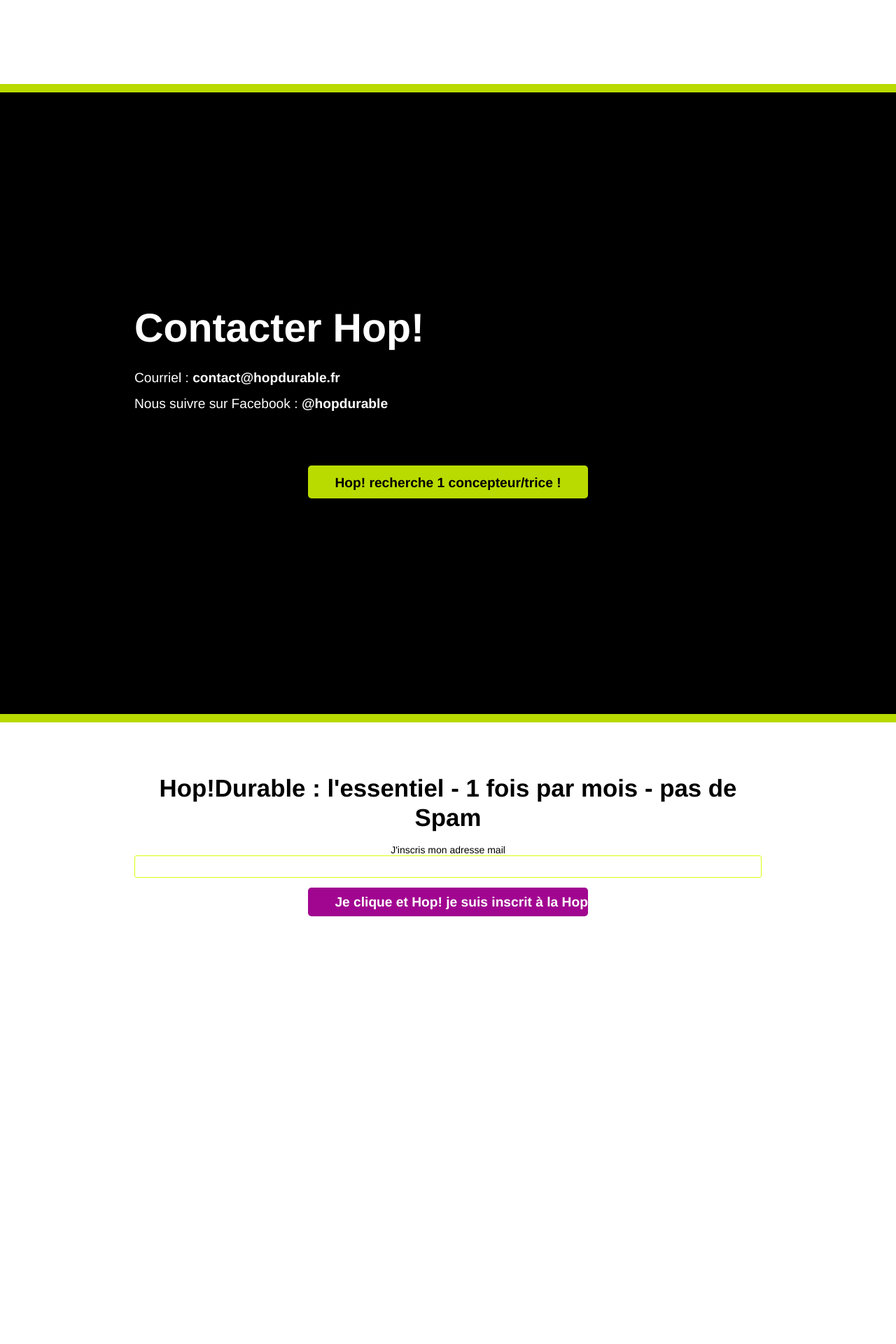
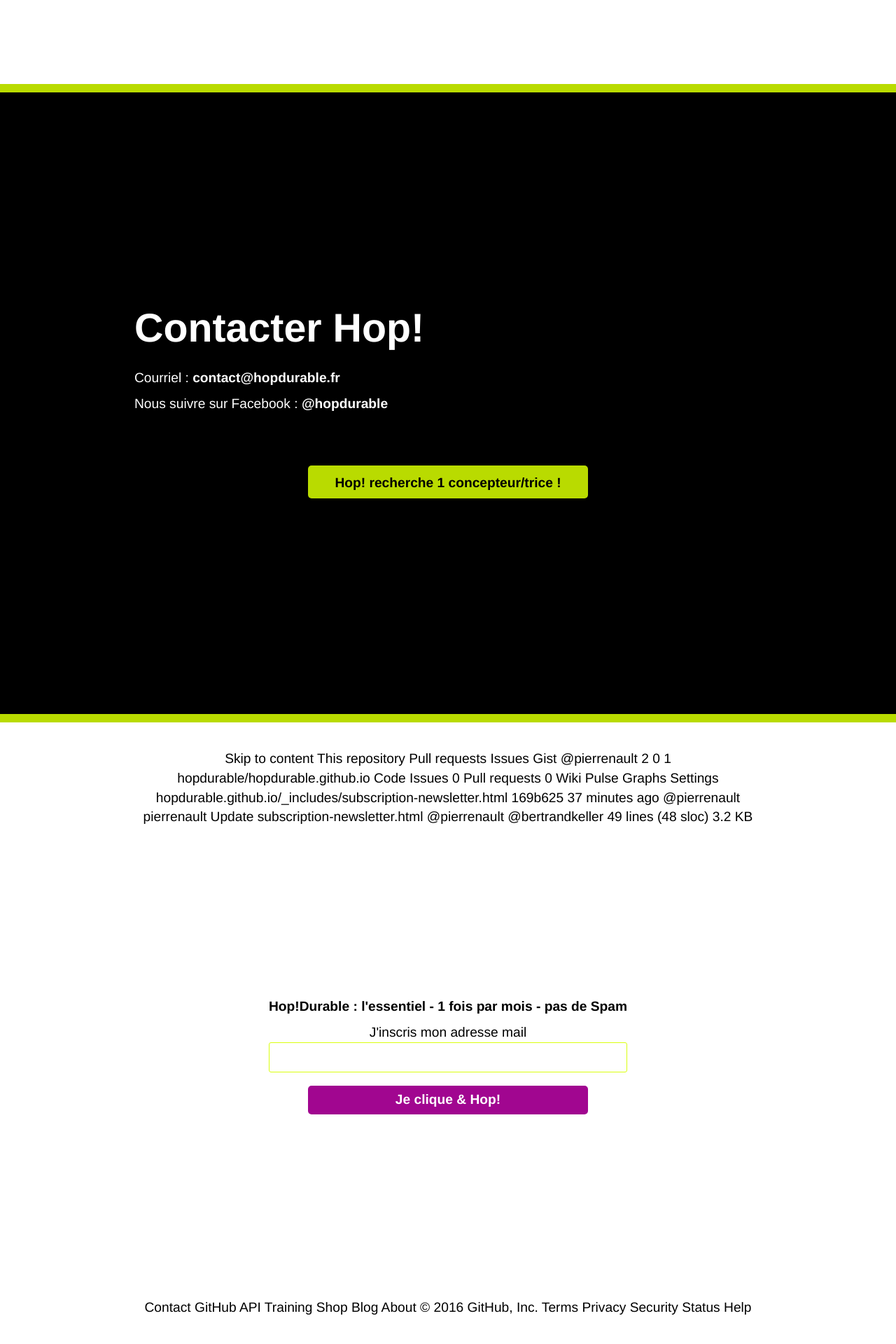
Before and after one commit to pierrenault/hopdurable.github.io, a Jekyll site: the page built from index.md, in a window 1280 px wide. Shown: the part 4380-6300 px from the top of the page at 70% size. Built offline with Jekyll 4.4.1, drawn with Linux system fonts in a browser that asks for light colours; comment, search, counter and statistics services are not loaded.

Commit message:
Update subscription-newsletter.html

```diff
--- a/_includes/subscription-newsletter.html
+++ b/_includes/subscription-newsletter.html
@@ -1,14 +1,43 @@
+
+Skip to content
+This repository
+
+    Pull requests
+    Issues
+    Gist
+
+    @pierrenault
+
+2
+0
+
+    1
+
+hopdurable/hopdurable.github.io
+Code
+Issues 0
+Pull requests 0
+Wiki
+Pulse
+Graphs
+Settings
+hopdurable.github.io/_includes/subscription-newsletter.html
+169b625 37 minutes ago
+@pierrenault pierrenault Update subscription-newsletter.html
+@pierrenault
+@bertrandkeller
+49 lines (48 sloc) 3.2 KB
 <!-- Begin MailChimp Signup Form -->
-<link href="//cdn-images.mailchimp.com/embedcode/classic-10_7.css" rel="stylesheet" type="text/css">
 <style type="text/css">
-	#mc_embed_signup{background:#fff; clear:left; font:14px Helvetica,Arial,sans-serif; }
+    #mc_embed_signup{background:none; clear: both; margin: auto; padding: 2rem 0; max-width: 45rem;}
+    .clear {text-align: center;}
     /* Add your own MailChimp form style overrides in your site stylesheet or in this style block.
        We recommend moving this block and the preceding CSS link to the HEAD of your HTML file. */
 </style>
 <div id="mc_embed_signup">
 <form action="//hopdurable.us14.list-manage.com/subscribe/post?u=16d0d1fba4d36823e8001211b&amp;id=7f460ab61a" method="post" id="mc-embedded-subscribe-form" name="mc-embedded-subscribe-form" class="validate" target="_blank" novalidate>
     <div id="mc_embed_signup_scroll">
-	<h2>Hop!Durable : l'essentiel - 1 fois par mois - pas de Spam</h2>
+    <p><strong>Hop!Durable : l'essentiel - 1 fois par mois - pas de Spam</strong></p>
 <div class="mc-field-group">
     <label for="mce-EMAIL">J'inscris mon adresse mail </label>
     <input type="email" value="" name="EMAIL" class="required email" id="mce-EMAIL">
@@ -18,7 +47,7 @@
         <div class="response" id="mce-success-response" style="display:none"></div>
     </div>    <!-- real people should not fill this in and expect good things - do not remove this or risk form bot signups-->
     <div style="position: absolute; left: -5000px;" aria-hidden="true"><input type="text" name="b_16d0d1fba4d36823e8001211b_7f460ab61a" tabindex="-1" value=""></div>
-    <div class="clear"><input type="submit" value="Je clique et Hop! je suis inscrit à la HopLetter" name="subscribe" id="mc-embedded-subscribe" class="button"></div>
+    <div class="clear"><input type="submit" value="Je clique & Hop!" name="subscribe" id="mc-embedded-subscribe" class="button"></div>
     </div>
 </form>
 </div>
@@ -46,3 +75,7 @@
         min: $.validator.format("Veuillez entrer une valeur supérieure ou égale à {0}.")
 });}(jQuery));var $mcj = jQuery.noConflict(true);</script>
 <!--End mc_embed_signup-->
+
+    Contact GitHub API Training Shop Blog About
+
+    © 2016 GitHub, Inc. Terms Privacy Security Status Help
```
Lines whose indentation alone changed are shown as unchanged.
